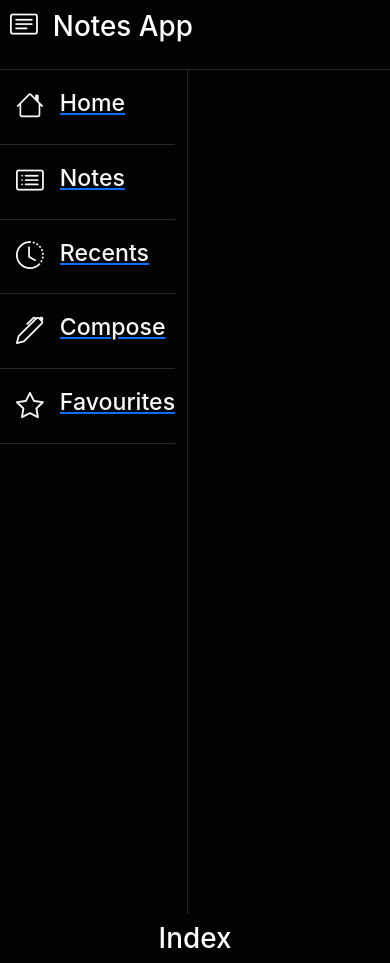
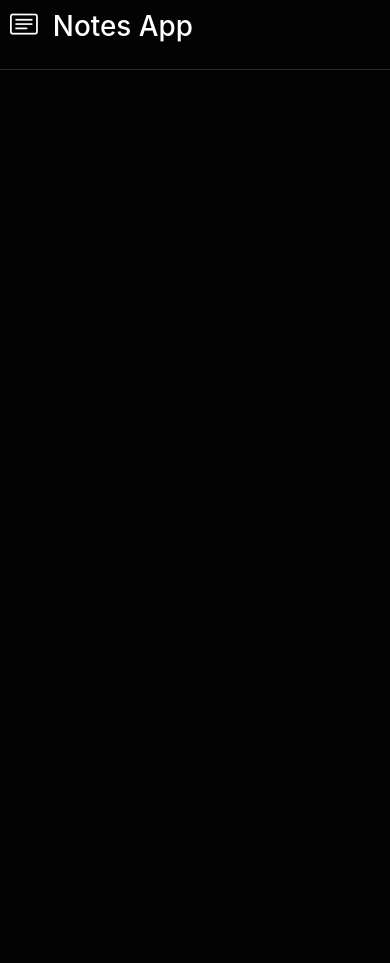
Before and after one commit to kiprudroid/React-Notes, a React (Create React App) app: page / in a window 390 px wide. After the commit the page ends 844 px from the top, so only its background shows below. Built offline with nearby package versions, Linux system fonts and the light colour scheme.

Commit message:
Improvement

```diff
--- a/src/Layout.js
+++ b/src/Layout.js
@@ -9,7 +9,7 @@ const Layout = () => {
     <NavBar />
 
     <div class ="row">
-    <div className="col-sm-2" style={{
+    <div className="d-none d-sm-block col-lg-10 col-md-10" style={{
             height : "100vh",
             width : "auto",
             borderRight : "1px solid rgb(41,41,41)"
--- a/src/home.js
+++ b/src/home.js
@@ -3,10 +3,13 @@ import React from "react";
 export default  function Home() {
 
     return(
-        <div className="col-lg-10 col-md-10 col-sm-10">
-        <h1>
-            Homophobic
-        </h1>
+        <div className="col-lg-10 col-md-10 col-sm-12">
+       <div className = "row">
+        <div className="col-lg-8 col-md-8 col-sm-12 m-auto">
+
+        </div>
+
+       </div>
         </div>
     )
 
--- a/src/index.js
+++ b/src/index.js
@@ -6,6 +6,7 @@ import { BrowserRouter, Routes, Route } from "react-router-dom";
 import Layout from './Layout.js'
 import NoPage from './nopage.js';
 import MainContent from './mainContent.js';
+import Home from './home.js';
 
 const root = ReactDOM.createRoot(document.getElementById('root'));
 root.render(
@@ -13,7 +14,7 @@ root.render(
     <BrowserRouter>
       <Routes>
         <Route path="/" element={<Layout />}>
-          <Route index element={<MainContent page = "Index" />} />
+          <Route index element={<Home />} />
           <Route path="notes" element={<MainContent page = "Notes" />} />
           <Route path="recents" element={<MainContent page = "Recents" />} />
           <Route path="compose" element={<MainContent page = "Compose" />} />
```
